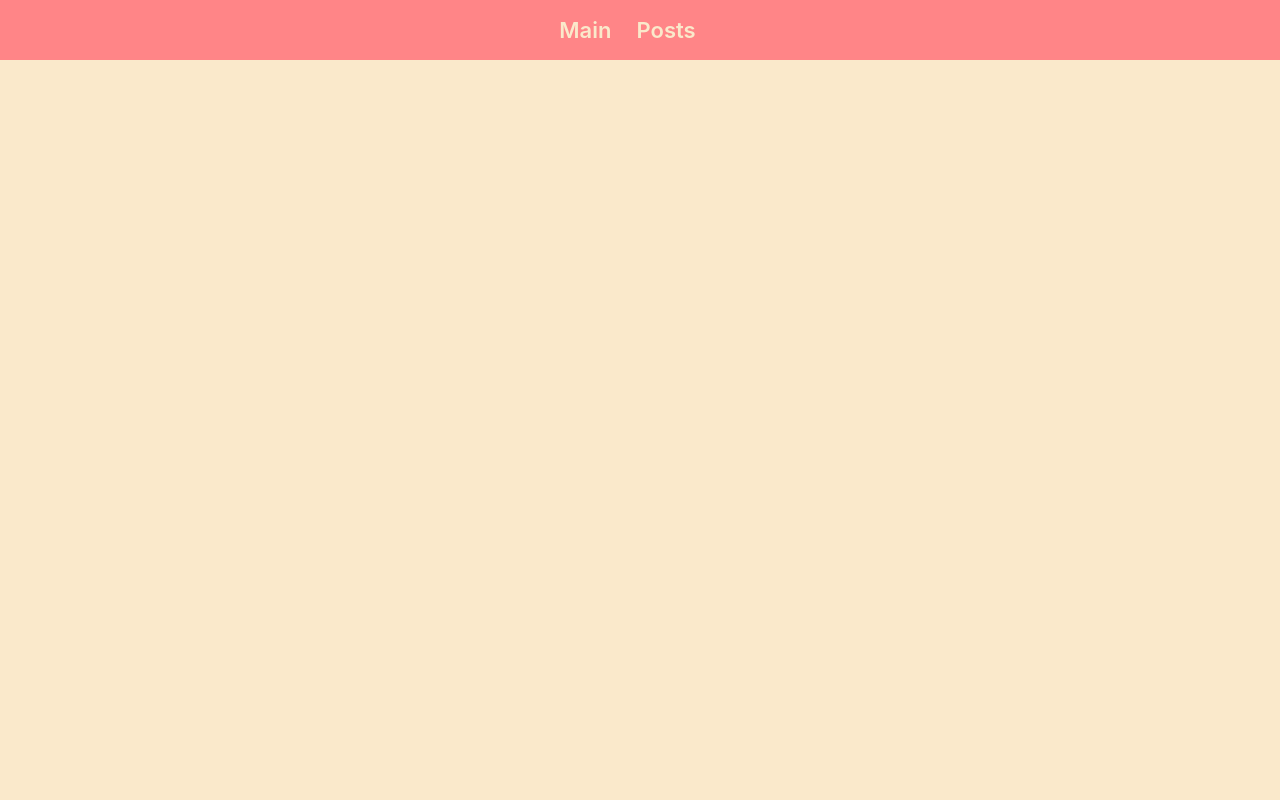
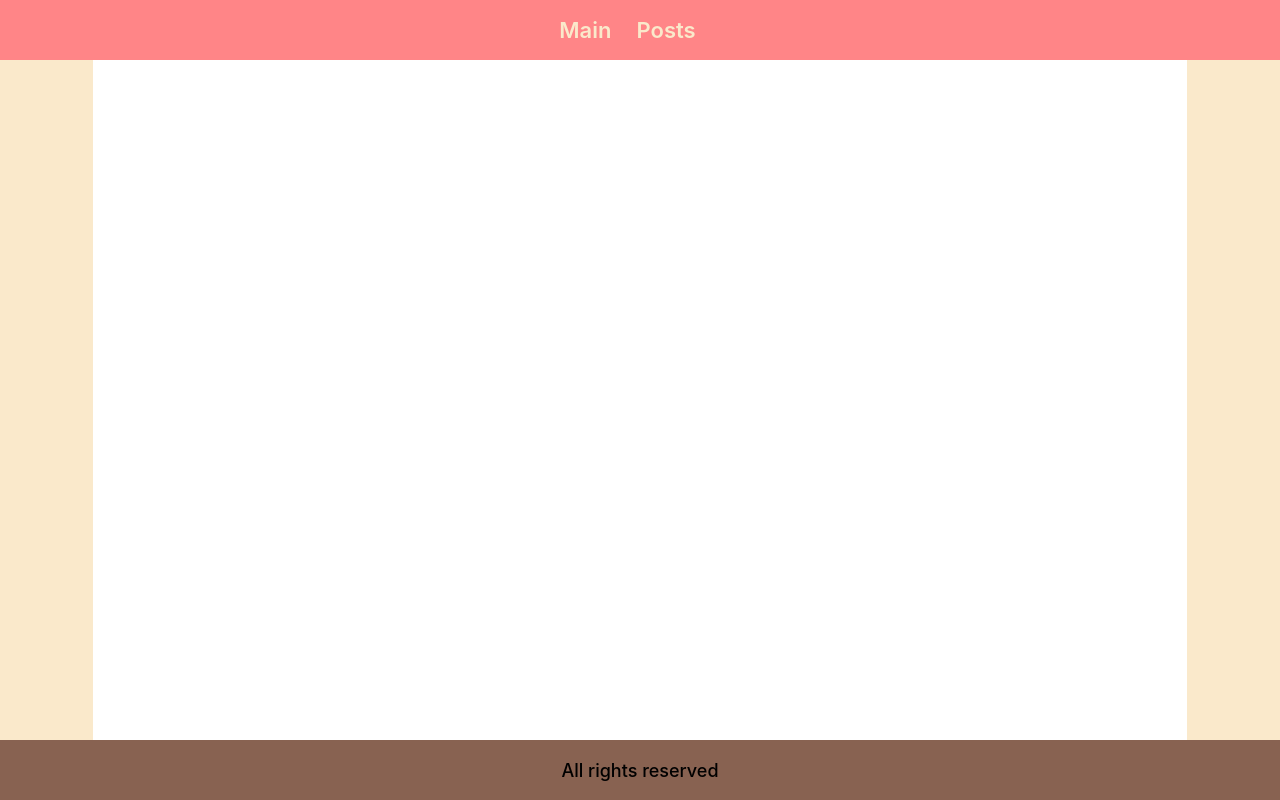
Before and after one commit to TheBigMoon/portfolio, a React (Create React App) app: page / in a window 1280 px wide. Built offline with nearby package versions, Linux system fonts and the light colour scheme.

Commit message:
contents styles is added

```diff
--- a/src/App.tsx
+++ b/src/App.tsx
@@ -4,13 +4,17 @@ import {Route} from 'react-router-dom';
 import PostsPageContainer from "./components/PostsPage/PostsPageContainer";
 import PostPageContainer from "./components/PostsPage/PostPageContainer";
 import Header from "./components/Header/Header";
+import Footer from "./components/Footer/Footer";
 
 function App() {
   return (
     <div>
       <Header/>
-      <Route path={'/posts'} render={() => <PostsPageContainer/>}/>
-      <Route path={'/post/:postId'} render={() => <PostPageContainer/>}/>
+      <div className={'content'}>
+        <Route path={'/posts'} render={() => <PostsPageContainer/>}/>
+        <Route path={'/post/:postId'} render={() => <PostPageContainer/>}/>
+      </div>
+      <Footer/>
     </div>
   );
 }
```
